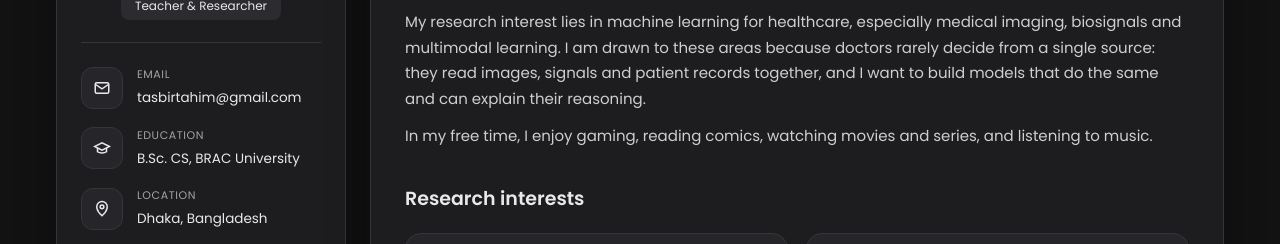
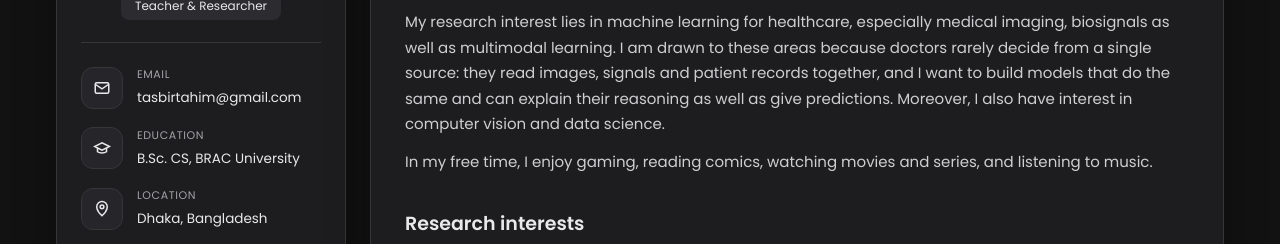
Before and after one commit to tas0931/tas0931.github.io, a plain HTML site: page index.html in a window 1280 px wide. Shown: the part 316-560 px from the top of the page. Drawn offline with Linux system fonts and the light colour scheme.

Commit message:
Update research interest paragraph
Co-Authored-By: Claude Opus 5.5 <noreply@anthropic.com>
Claude-Session: https://claude.ai/code/session_01FZvYzKLqwB3CHPirAXUzDg

```diff
--- a/index.html
+++ b/index.html
@@ -209,7 +209,7 @@ footer{grid-column:1/-1;text-align:center;color:#6f6f75;font-size:12.5px;margin-
     <h2>About me</h2>
     <div class="lead">
       <p>I am Tasbir, a Computer Science graduate from <a href="https://www.bracu.ac.bd/">BRAC University</a> with Distinction. I teach programming and AI at <a href="https://dreamersacademy.com.bd/">Dreamers Academy</a> and am an undergraduate research member at the <a href="https://www.facebook.com/bioserc/">BIOSE Research Center</a>.</p>
-      <p>My research interest lies in machine learning for healthcare, especially medical imaging, biosignals and multimodal learning. I am drawn to these areas because doctors rarely decide from a single source: they read images, signals and patient records together, and I want to build models that do the same and can explain their reasoning.</p>
+      <p>My research interest lies in machine learning for healthcare, especially medical imaging, biosignals as well as multimodal learning. I am drawn to these areas because doctors rarely decide from a single source: they read images, signals and patient records together, and I want to build models that do the same and can explain their reasoning as well as give predictions. Moreover, I also have interest in computer vision and data science.</p>
       <p>In my free time, I enjoy gaming, reading comics, watching movies and series, and listening to music.</p>
     </div>
 
```
